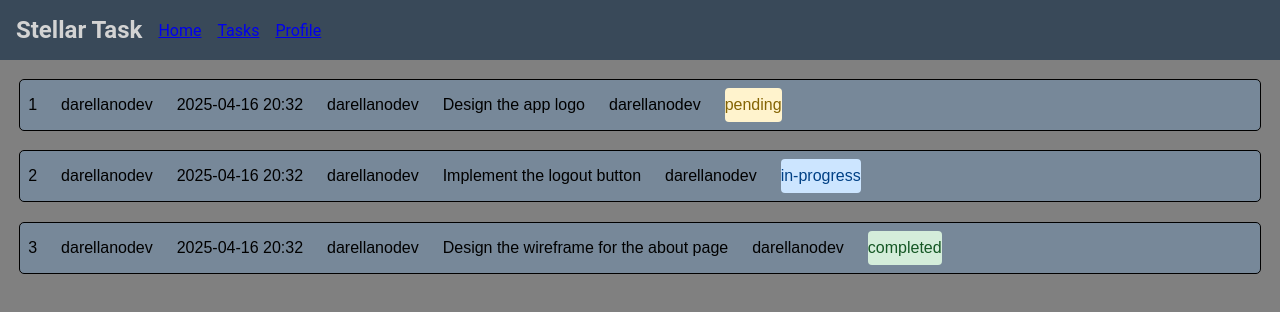
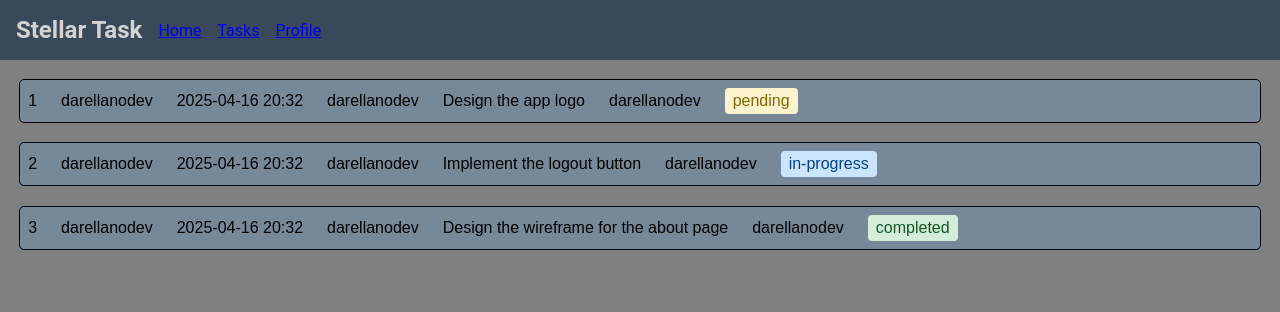
Before and after one commit to darellanodev/stellar-task, an Angular app: page / in a window 1280 px wide. Shown: the top 312 px of the page. Built offline with nearby package versions, Linux system fonts and the light colour scheme.

Commit message:
fix: Remove a style to allow the padding of the status badge (closes #4)

```diff
--- a/src/app/task/components/task/task.component.scss
+++ b/src/app/task/components/task/task.component.scss
@@ -14,7 +14,6 @@
   align-items: center;
 
   span {
-    padding: 0.5rem 0;
     white-space: nowrap;
 
     &::before {
```
